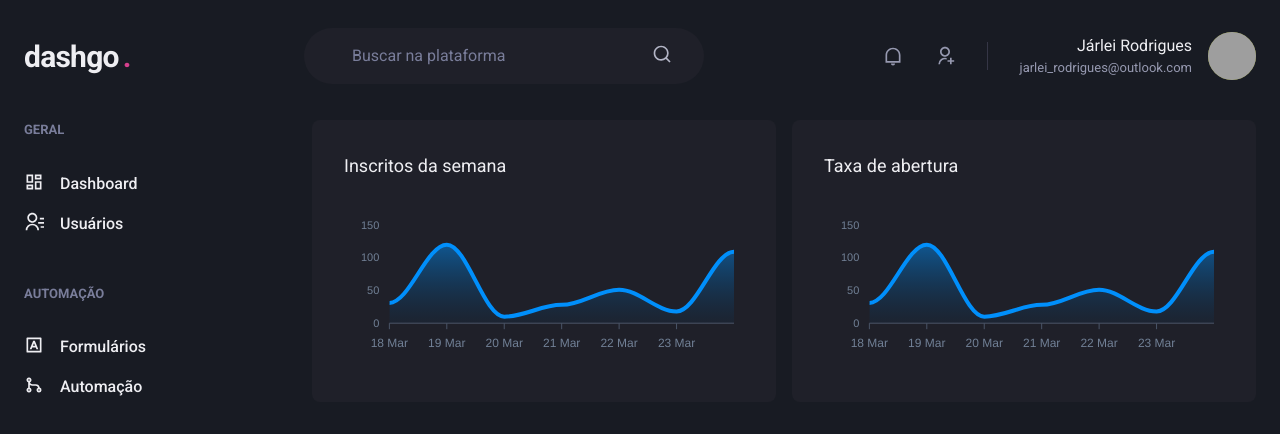
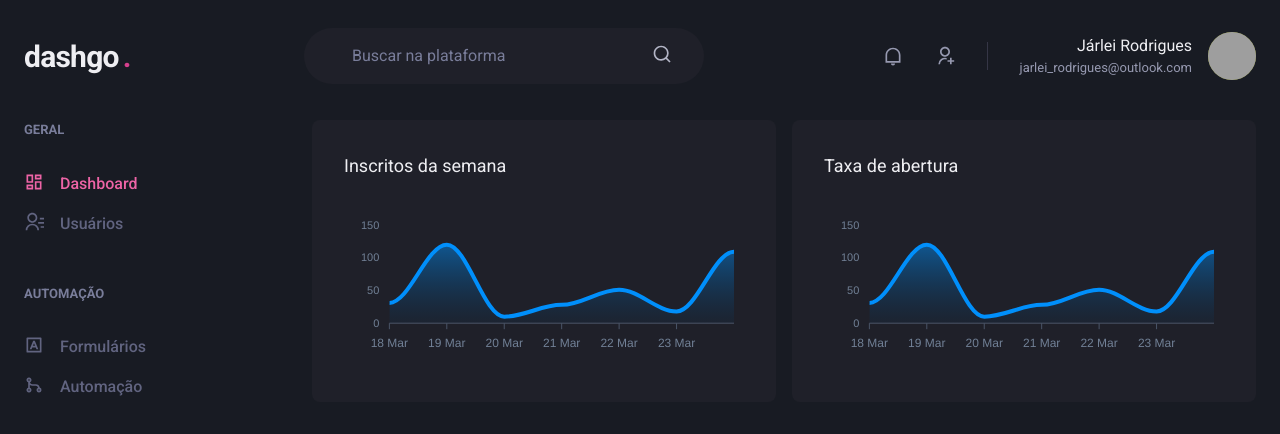
Before and after one commit to Jarlei3m/dashgo, a Next.js app: page /dashboard in a window 1280 px wide. Shown: the top 434 px of the page. Built offline with nearby package versions, Linux system fonts and the light colour scheme; grey boxes are pictures that could not be loaded.

Commit message:
chore: Signaling active link

```diff
--- /dev/null
+++ b/src/components/ActiveLink.tsx
@@ -0,0 +1,36 @@
+import Link, { LinkProps } from 'next/link';
+import { useRouter } from 'next/router';
+import { cloneElement, ReactElement } from 'react';
+
+interface ActiveLinkProps extends LinkProps {
+  children: ReactElement;
+  shouldMatchExactHref?: boolean;
+}
+
+export function ActiveLink({
+  children,
+  shouldMatchExactHref = false,
+  ...rest
+}: ActiveLinkProps) {
+  const { asPath } = useRouter();
+  let isActive = false;
+
+  if (shouldMatchExactHref && (asPath === rest.href || asPath === rest.as)) {
+    isActive = true;
+  }
+
+  if (
+    !shouldMatchExactHref &&
+    (asPath.startsWith(String(rest.href)) || asPath.startsWith(String(rest.as)))
+  ) {
+    isActive = true;
+  }
+
+  return (
+    <Link {...rest}>
+      {cloneElement(children, {
+        color: isActive ? 'pink.400' : 'gray.500',
+      })}
+    </Link>
+  );
+}
--- a/src/components/SideBar/NavLink.tsx
+++ b/src/components/SideBar/NavLink.tsx
@@ -6,6 +6,7 @@
 } from '@chakra-ui/react';
 import { ElementType, ReactNode } from 'react';
 import Link from 'next/link';
+import { ActiveLink } from '../ActiveLink';
 
 interface NavLinkProps {
   icon: ElementType;
@@ -15,13 +16,13 @@
 
 export function NavLink({ icon, children, href, ...rest }: NavLinkProps) {
   return (
-    <Link href={href} passHref>
+    <ActiveLink href={href} passHref>
       <ChakraLink display='flex' align='center' {...rest}>
         <Icon as={icon} fontSize='20' />
         <Text ml='4' fontWeight='medium'>
           {children}
         </Text>
       </ChakraLink>
-    </Link>
+    </ActiveLink>
   );
 }
```
